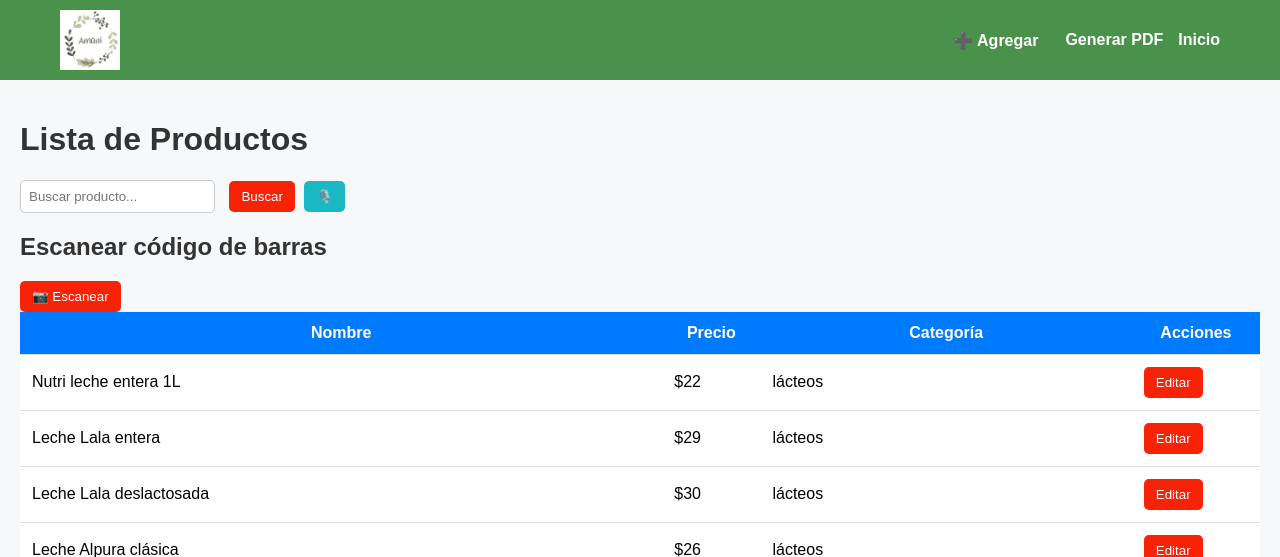
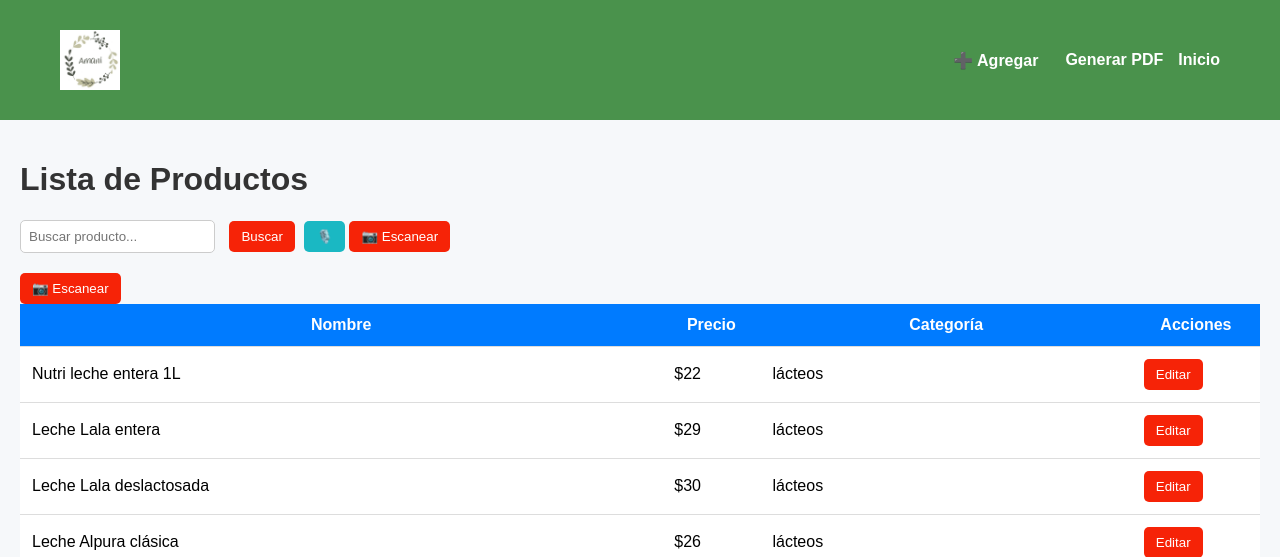
Before and after one commit to Marino2036/listaP, a Flask app: page / in a window 1280 px wide. Shown: the top 557 px of the page. Run offline with Flask 3, Linux system fonts and the light colour scheme; some libraries are stand-ins or nearby versions.

Commit message:
Tus cambios

```diff
--- a/templates/productos.html
+++ b/templates/productos.html
@@ -14,7 +14,7 @@
         header {
             background-color: #4a924c;
             color: white;
-            padding: 10px 60px;
+            padding: 30px 60px;
             display: flex;
             justify-content: space-between;
             align-items: center;
@@ -157,10 +157,10 @@
         <input id="busqueda" type="text" name="q" placeholder="Buscar producto..." value="{{ consulta }}">
         <button type="submit">Buscar</button>
         <button type="button" onclick="iniciarReconocimiento()" class="mic-btn">🎙️</button>
+        <button type="button" onclick="startScanner()">📷 Escanear</button>
     </form>
 
-    <h2>Escanear código de barras</h2>
-    <div id="reader"></div>
+
     <button type="button" onclick="startScanner()">📷 Escanear</button>
 
 
```
